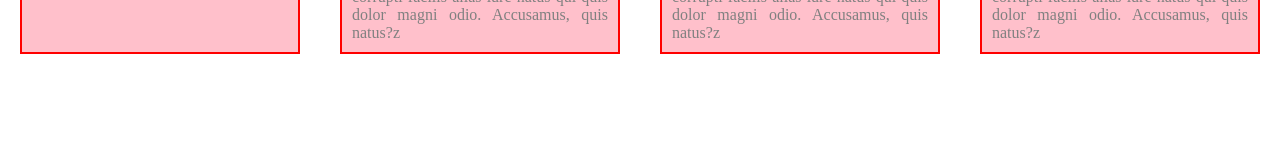
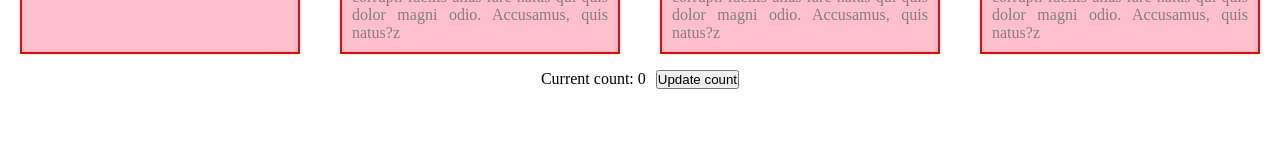
Before and after one commit to rajbhirud/Web-Development, a React (Vite) app in the folder lect008/: page / in a window 1280 px wide. Shown: the part 475-635 px from the top of the page. Built offline with nearby package versions, Linux system fonts and the light colour scheme.

Commit message:
useState hook in React

```diff
--- a/lect008/index.html
+++ b/lect008/index.html
@@ -4,7 +4,7 @@
     <meta charset="UTF-8" />
     <link rel="icon" type="image/svg+xml" href="/favicon.svg" />
     <meta name="viewport" content="width=device-width, initial-scale=1.0" />
-    <title>lect008</title>
+    <title>Introduction and tutorials on React</title>
   </head>
   <body>
     <div id="root"></div>
--- a/lect008/src/App.jsx
+++ b/lect008/src/App.jsx
@@ -1,6 +1,7 @@
 import Footer from "./components/Footer"
 import Navbar from "./components/Navbar"
 import Card from './components/Card'
+import Counter from "./components/useState"
 
 function App() {
 
@@ -15,6 +16,7 @@ function App() {
           <Card />
           <Card />
         </div>
+        <Counter />
       </main>
       <Footer />
     </>
--- /dev/null
+++ b/lect008/src/components/useState.jsx
@@ -0,0 +1,15 @@
+import React from 'react'
+import { useState } from "react"
+
+const Counter = () => {
+    const [count, setCount] = useState(0)
+
+    return (
+        <div className="counter" style={{ display: "flex", justifyContent: "center", gap: "10px" }}>
+            <div>Current count: {count}</div>
+            <button onClick={() => setCount(count + 1)}>Update count</button>
+        </div>
+    )
+}
+
+export default Counter
```
